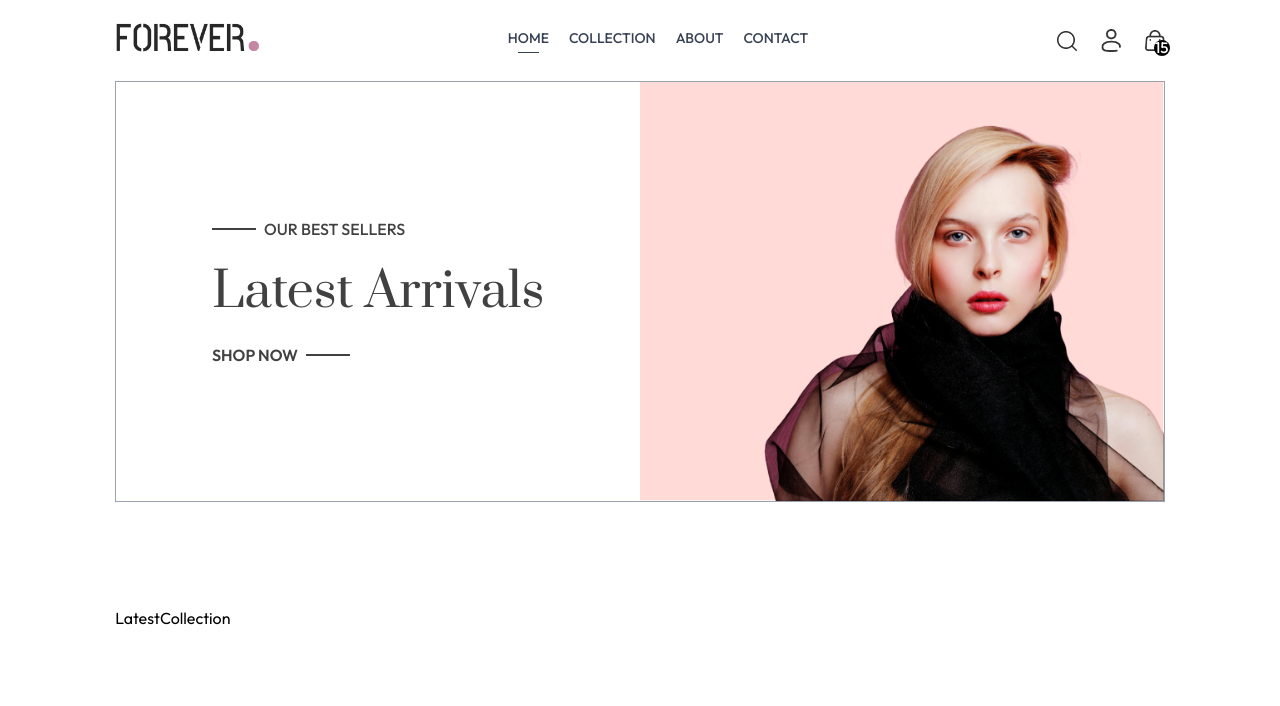
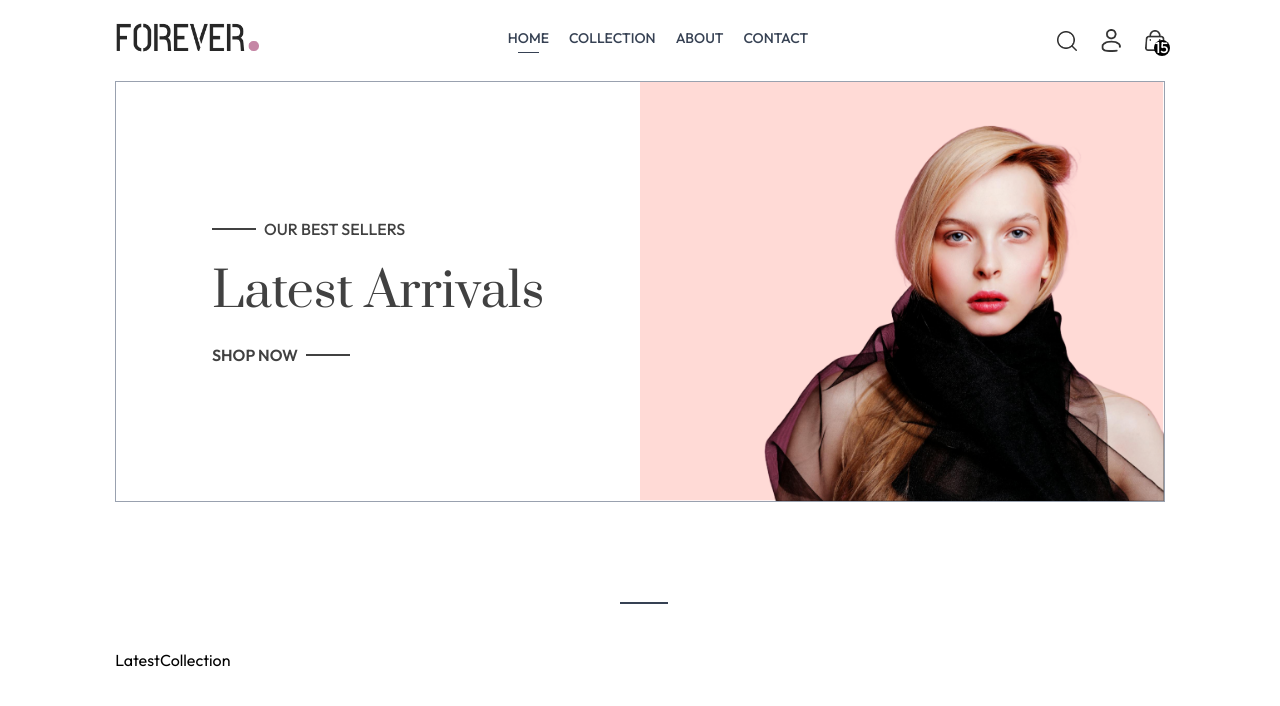
Before and after one commit to hellokristinafaye/clothing-ecommerce, a React (Vite) app: page / in a window 1280 px wide. Shown: the top 706 px of the page. Built offline with nearby package versions, Linux system fonts and the light colour scheme.

Commit message:
Title tag added

```diff
--- a/src/components/LatestCollection.jsx
+++ b/src/components/LatestCollection.jsx
@@ -1,5 +1,6 @@
 import React, { useContext } from 'react'
 import { ShopContext } from '../context/ShopContext'
+import Title from './Title';
 
 const LatestCollection = () => {
 
@@ -8,7 +9,7 @@ const LatestCollection = () => {
   return (
       <div className="my-10">
           <div className="text-center py-8 text-3xl">
-
+              <Title />
           </div>
           LatestCollection
       </div>
```
